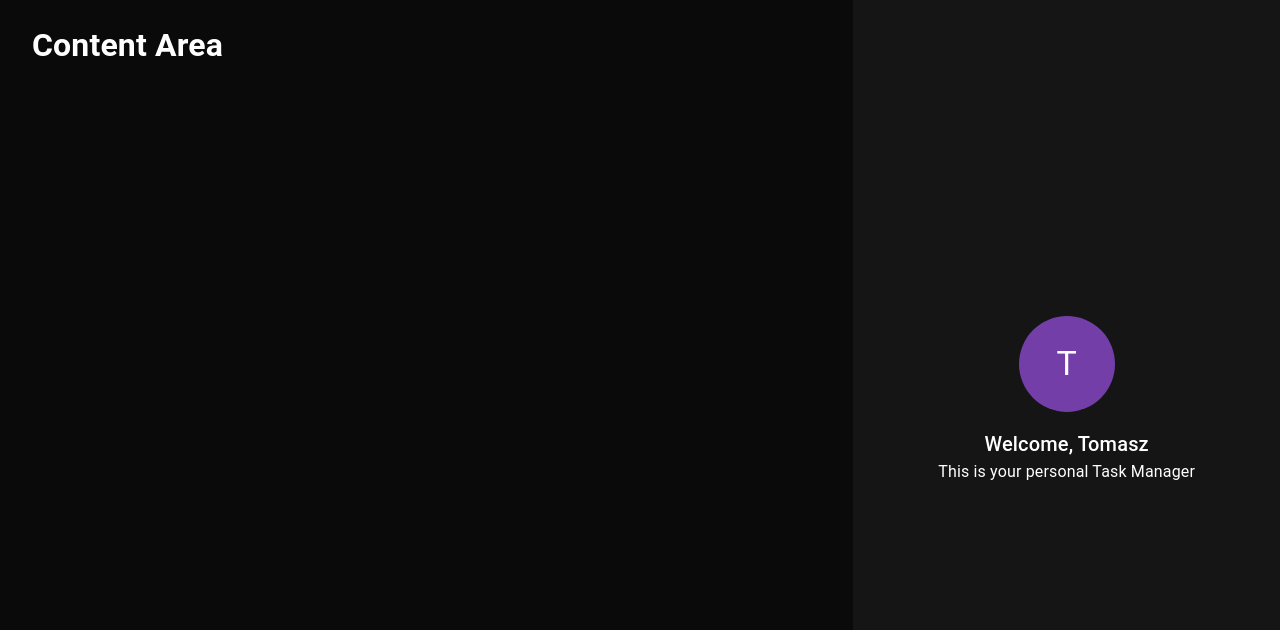
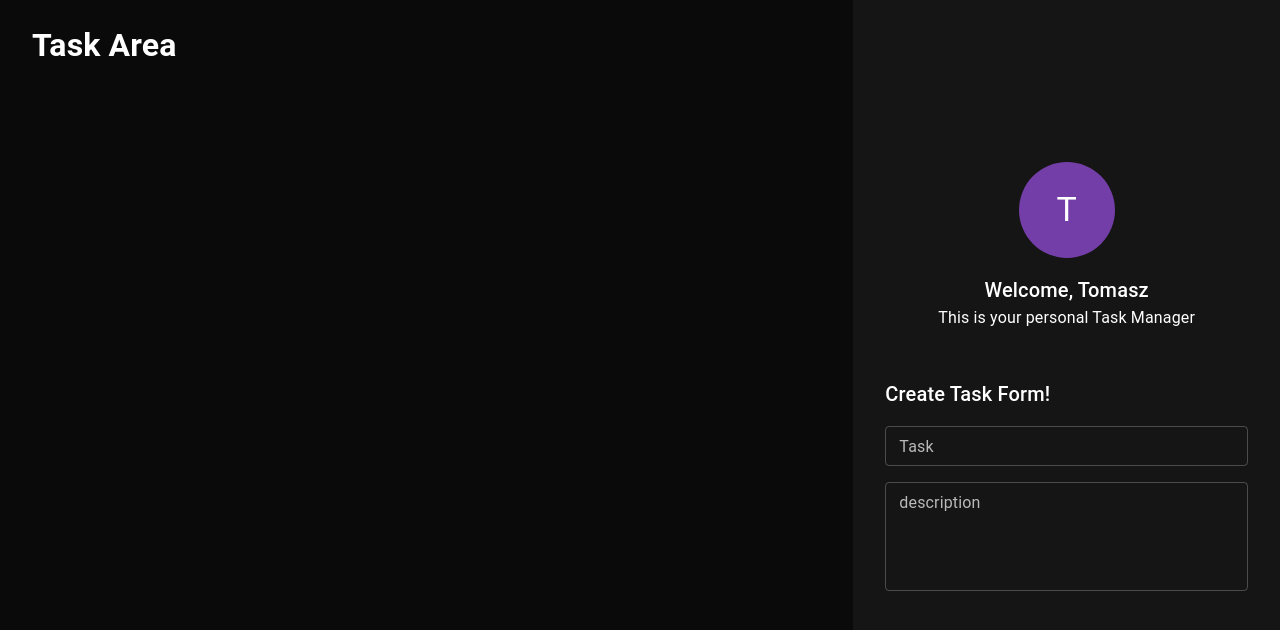
Before and after one commit to tprazniewski/TaskApp, a React (Create React App) app in the folder client/: page / in a window 1280 px wide. Shown: the top 630 px of the page. Built offline with nearby package versions, Linux system fonts and the light colour scheme.

Commit message:
Create Task and description component

```diff
--- /dev/null
+++ b/client/src/components/createTaskForm/createTaskForm.tsx
@@ -0,0 +1,30 @@
+import React, { FC, ReactElement } from "react";
+import { Box, Typography, Stack } from "@mui/material";
+import { TitleField } from "./task/TitleField";
+import { DescriptionField } from "./description/DescriptionField";
+
+export const CreateTaskForm: FC = (): ReactElement => {
+  return (
+    <Box
+      display="flex"
+      flexDirection="column"
+      alignItems="flex-start"
+      width="100%"
+      px={4}
+      my={6}
+    >
+      <Typography mb={2} component="h2" variant="h6">
+        Create Task Form!
+      </Typography>
+      <Stack sx={{ width: "100%" }} spacing={2}>
+        <TitleField />
+        <DescriptionField />
+      </Stack>
+      {/* title */}
+      {/* description */}
+      {/* due Date */}
+      {/* status */}
+      {/* priority */}
+    </Box>
+  );
+};
--- /dev/null
+++ b/client/src/components/createTaskForm/description/DescriptionField.tsx
@@ -0,0 +1,17 @@
+import React, { FC, ReactElement } from "react";
+import { TextField } from "@mui/material";
+
+export const DescriptionField: FC = (): ReactElement => {
+  return (
+    <TextField
+      id="description"
+      label="description"
+      placeholder="Description ....."
+      variant="outlined"
+      size="small"
+      multiline
+      rows={4}
+      fullWidth
+    />
+  );
+};
--- /dev/null
+++ b/client/src/components/createTaskForm/task/TitleField.tsx
@@ -0,0 +1,16 @@
+import React, { FC, ReactElement } from "react";
+import { TextField } from "@mui/material";
+
+export const TitleField: FC = (): ReactElement => {
+  return (
+    <TextField
+      id="Title"
+      label="Task"
+      placeholder="Task Title..."
+      variant="outlined"
+      size="small"
+      name="title"
+      fullWidth
+    />
+  );
+};
--- a/client/src/components/sidebar/Sidebar.tsx
+++ b/client/src/components/sidebar/Sidebar.tsx
@@ -1,6 +1,7 @@
 import React, { FC, ReactElement } from "react";
 import { Grid } from "@mui/material";
 import { Profile } from "../profile/Profile";
+import { CreateTaskForm } from "../createTaskForm/createTaskForm";
 
 export const SideBar: FC = (): ReactElement => {
   return (
@@ -22,6 +23,7 @@ export const SideBar: FC = (): ReactElement => {
     >
       {" "}
       <Profile name="Tomasz" />
+      <CreateTaskForm />
     </Grid>
   );
 };
--- a/client/src/components/taskarea/Taskarea.tsx
+++ b/client/src/components/taskarea/Taskarea.tsx
@@ -4,7 +4,7 @@ import { Grid } from "@mui/material";
 export const TaskArea: FC = (): ReactElement => {
   return (
     <Grid item md={8} px={4}>
-      <h1>Content Area</h1>
+      <h1>Task Area</h1>
     </Grid>
   );
 };
```
